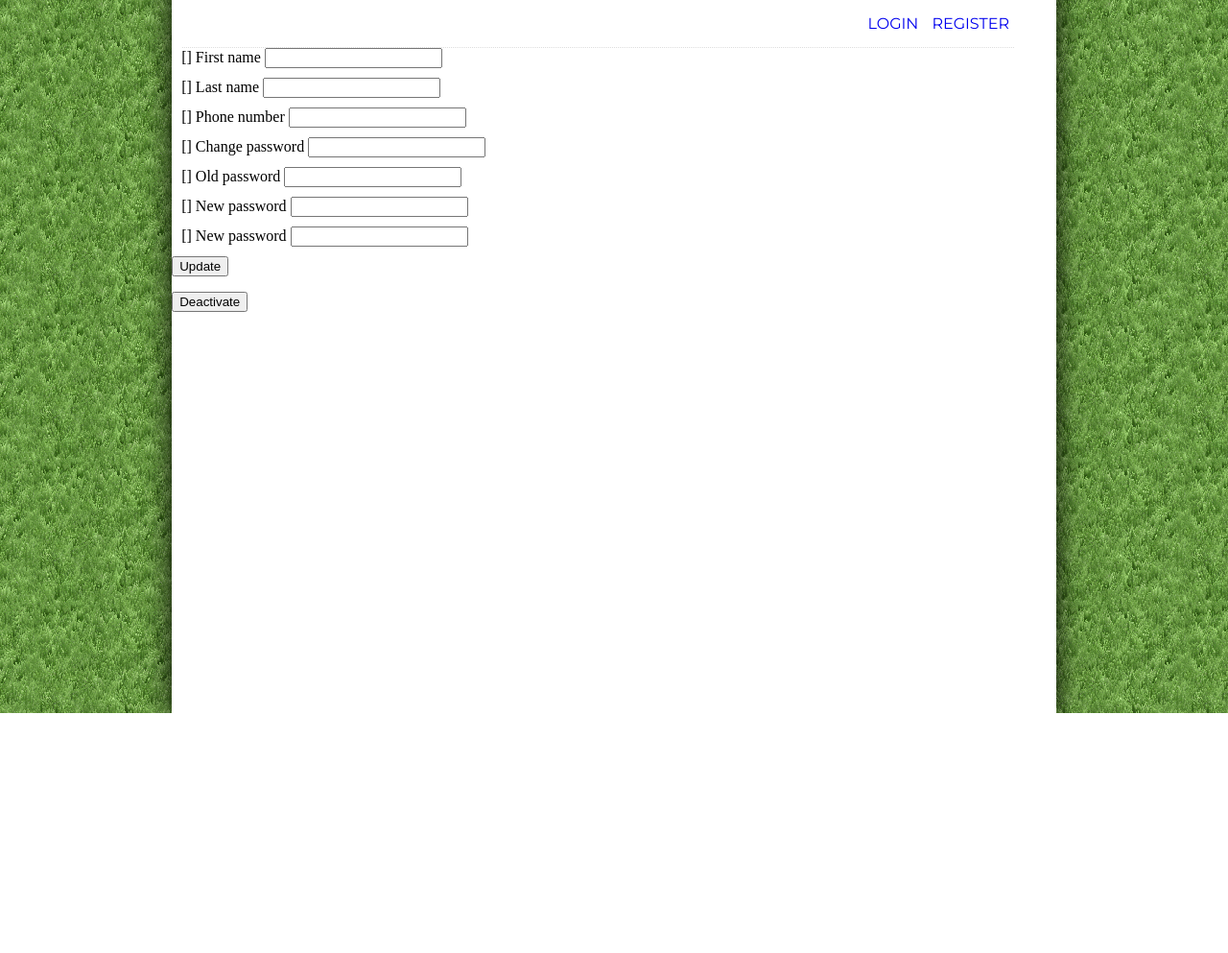
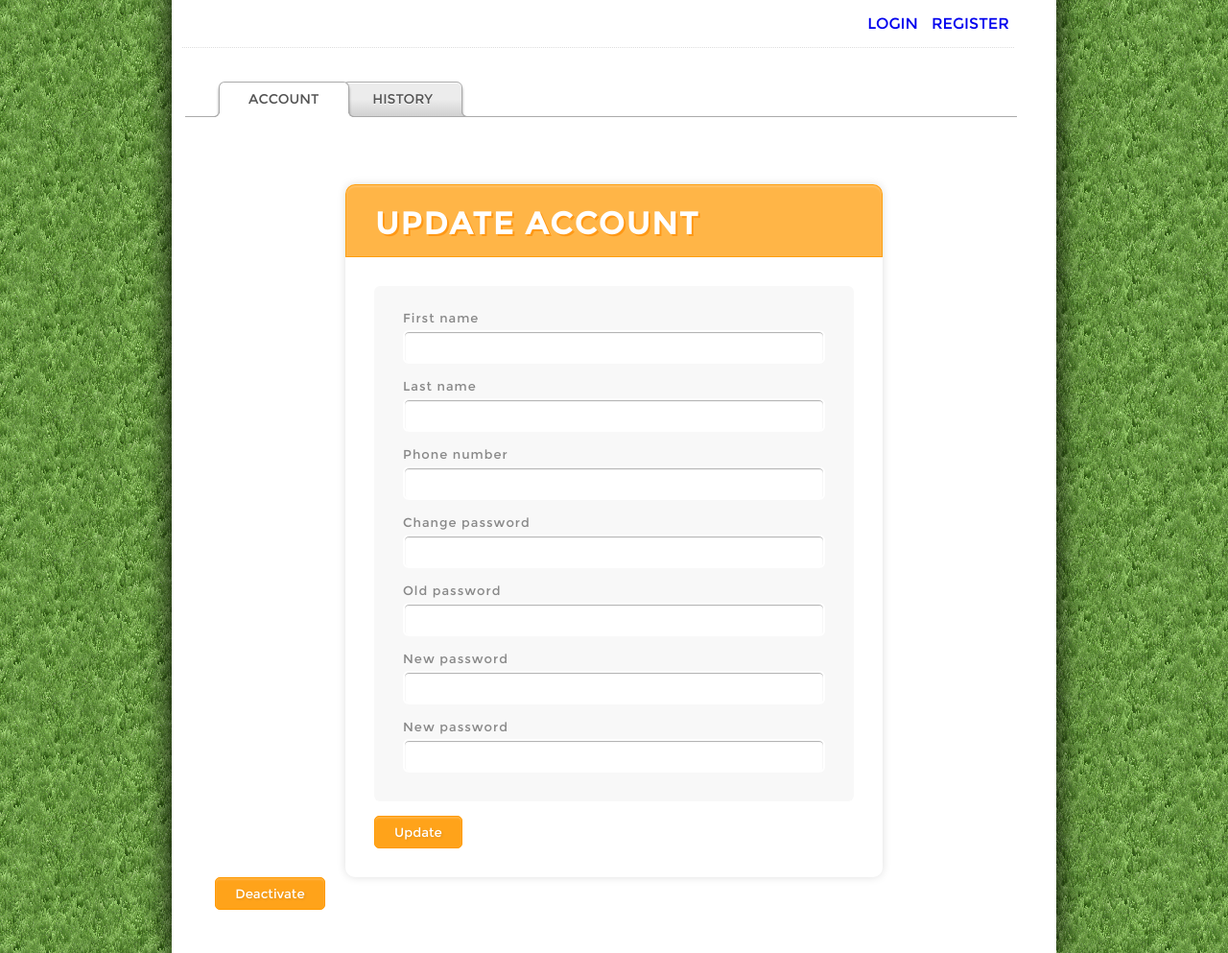
Before and after one commit to crypotex/taas, a Django app: template taas/user/templates/user_update.html in a window 1280 px wide. Shown: the part 121-1114 px from the top of the page at 96% size. Before the commit the page ends 864 px from the top, so only its background shows below. Run offline with Django 3.2, Linux system fonts and the light colour scheme; the template is opened without the code that fills it, so the values that code supplies are empty, except form fields; tables that the repository leaves empty hold one stand-in row (values such as "Sample post"); form fields are guessed from the names that the template uses; some libraries are stand-ins or nearby versions.

Commit message:
Add style to /user/update, modify success message Issue #55

```diff
--- a/taas/static/css/main.css
+++ b/taas/static/css/main.css
@@ -111,7 +111,7 @@ p {
 .user-nav {
     float: right;
     width: 97%;
-    margin: auto 30px;
+    margin: auto 30px 35px;
     border-bottom: 1px dotted #dddddd;
 }
 
@@ -169,5 +169,5 @@ a:visited {
 }
 
 .messages {
-    margin: 65px;
+    margin: 65px auto 30px auto;
 }
--- a/taas/templates/base.html
+++ b/taas/templates/base.html
@@ -7,11 +7,10 @@
 <head>
     <title>{% block title %}{% trans 'Tartu Agility Playground' %}{% endblock title %}</title>
     <meta charset="UTF-8">
-    {% block styles %}
-    {% endblock styles %}
+    {% block styles %}{% endblock styles %}
     <link rel="stylesheet" type="text/css" href="{% static 'css/main.css' %}"/>
-    <link href='https://fonts.googleapis.com/css?family=Montserrat' rel='stylesheet' type='text/css'>
     <script src="https://ajax.googleapis.com/ajax/libs/jquery/1.6.2/jquery.min.js"></script>
+    {% block scripts %}{% endblock scripts %}
 </head>
 
 <body>
@@ -70,6 +69,8 @@
             {% endfor %}
         </ul>
     {% endif %}
+
+    {% block tab-menu %}{% endblock tab-menu %}
 </div>
 
 {% block content %}{% endblock content %}
--- a/taas/user/static/css/user.css
+++ b/taas/user/static/css/user.css
@@ -1,4 +1,4 @@
-.register-form, .login-form, .reset-form {
+.register-form, .login-form, .reset-form, .update-form {
     width: 500px;
     padding: 30px;
     margin: 70px auto 0 auto;
@@ -25,7 +25,7 @@ input[type="text"], input[type="password"], input[type="email"] {
     -webkit-box-shadow: inset 0 1px 1px rgba(0, 0, 0, 0.33);
 }
 
-/* "Enter" & "Submit" button */
+/* Submit type buttons */
 input[type="submit"] {
     background: #ffa31a;
     padding: 8px 20px 8px 20px;
@@ -54,7 +54,13 @@ input[type="submit"]:hover {
     box-shadow: inset 0 2px 2px 0 rgba(255, 255, 255, 0.17);
 }
 
-.register-form label, .register-form p, .login-form label, .login-form p, .reset-form label, .reset-form p {
+#deactivate-button {
+    margin: auto auto 45px 45px;
+}
+
+.register-form label, .register-form p, .login-form label,
+.login-form p, .reset-form label, .reset-form p,
+.update-form p, .update-form label {
     display: block;
     font-family: 'Montserrat', sans-serif;
     font-size: 13px;
@@ -95,7 +101,7 @@ input[type="submit"]:hover {
 }
 
 /* Heading */
-.register-form h1, .login-form h1, .reset-form h1 {
+.register-form h1, .login-form h1, .reset-form h1, .update-form h1 {
     background: rgba(255, 163, 26, 0.8);
     padding: 20px 30px 15px 30px;
     margin: -30px -30px 30px -30px;
@@ -134,7 +140,7 @@ label.required:after {
     color: rgba(216, 0, 12, 0.6);
 }
 
-.field-error input[type="text"], .field-error input[type="password"], .field-error input[type="email"] {
+input.field-error {
     border-color: rgba(216, 0, 12, 0.6);
 }
 
@@ -145,3 +151,88 @@ label.required:after {
 .reset-form .help-text {
     margin: auto auto 15px;
 }
+
+.tab-menu {
+    list-style: none;
+    margin: auto;
+    line-height: 35px;
+    height: 37px;
+    overflow: hidden;
+    font-size: 14px;
+    font-family: Montserrat, sans-serif;
+    text-transform: uppercase;
+    position: relative;
+}
+
+.tab-menu li {
+    border: 1px solid #AAA;
+    background: #D1D1D1;
+    background: -o-linear-gradient(top, #ECECEC 50%, #D1D1D1 100%);
+    background: -ms-linear-gradient(top, #ECECEC 50%, #D1D1D1 100%);
+    background: -moz-linear-gradient(top, #ECECEC 50%, #D1D1D1 100%);
+    background: -webkit-linear-gradient(top, #ECECEC 50%, #D1D1D1 100%);
+    background: linear-gradient(top, #ECECEC 50%, #D1D1D1 100%);
+    display: inline-block;
+    position: relative;
+    z-index: 0;
+    border-top-left-radius: 6px;
+    border-top-right-radius: 6px;
+    box-shadow: 0 3px 3px rgba(0, 0, 0, 0.4), inset 0 1px 0 #FFF;
+    text-shadow: 0 1px #FFF;
+    margin: 0 -5px;
+    padding: 0 30px;
+}
+
+.tab-menu a {
+    color: #555;
+    text-decoration: none;
+}
+
+.tab-menu li.selected {
+    background: #FFF;
+    color: #333;
+    z-index: 2;
+    border-bottom-color: #FFF;
+}
+
+.tab-menu:before {
+    position: absolute;
+    content: " ";
+    width: 97%;
+    bottom: 0;
+    left: 0;
+    border-bottom: 1px solid #AAA;
+    z-index: 1;
+}
+
+.tab-menu li:before,
+.tab-menu li:after {
+    border: 1px solid #AAA;
+    position: absolute;
+    bottom: -1px;
+    width: 5px;
+    height: 5px;
+    content: " ";
+}
+
+.tab-menu li:before {
+    left: -6px;
+    border-bottom-right-radius: 6px;
+    border-width: 0 1px 1px 0;
+    box-shadow: 2px 2px 0 #D1D1D1;
+}
+
+.tab-menu li:after {
+    right: -6px;
+    border-bottom-left-radius: 6px;
+    border-width: 0 0 1px 1px;
+    box-shadow: -2px 2px 0 #D1D1D1;
+}
+
+.tab-menu li.selected:before {
+    box-shadow: 2px 2px 0 #FFF;
+}
+
+.tab-menu li.selected:after {
+    box-shadow: -2px 2px 0 #FFF;
+}
--- a/taas/user/templates/login.html
+++ b/taas/user/templates/login.html
@@ -14,7 +14,9 @@
 
     {% if next %}
         {% if not user.is_authenticated %}
-            <p>{% trans "Please login to see this page." %}</p>
+            <div class="error">
+                <p class="error-message">{% trans "Please login to see this page." %}</p>
+            </div>
         {% endif %}
     {% endif %}
 
@@ -24,7 +26,7 @@
 
         {% if form.errors %}
             {% for error in form.non_field_errors %}
-            <p class="error-message">{{ error }}</p>
+                <p class="error-message">{{ error }}</p>
             {% endfor %}
         {% endif %}
 
--- a/taas/user/templates/user_deactivate.html
+++ b/taas/user/templates/user_deactivate.html
@@ -1,6 +1,10 @@
 {% extends 'base.html' %}
 {% load i18n %}
 {% load staticfiles %}
+
+{% block styles %}
+    <link rel="stylesheet" type="text/css" href="{% static 'css/user.css' %}"/>
+{% endblock styles %}
 
 {% block content %}
     <p>
--- a/taas/user/templates/user_update.html
+++ b/taas/user/templates/user_update.html
@@ -8,69 +8,66 @@
 {% endblock title %}
 
 {% block styles %}
-    <script>
-        function checkPasswords() {
-            checkbox = document.getElementById('id_change_password');
-            if (checkbox.checked) {
-                document.getElementById('passwordChange').style.display = "block";
-            } else {
-                document.getElementById('passwordChange').style.display = "none";
-            }
-        }
-        window.onload = checkPasswords;
-    </script>
+    <link rel="stylesheet" type="text/css" href="{% static 'css/user.css' %}"/>
 {% endblock %}
+
+{% block tab-menu %}
+    <ul class="tab-menu">
+        <li class="selected"><a href="/user/update">{% trans 'Account' %}</a></li>
+        <li><a href="/user/deactivate">{% trans 'History' %}</a></li>
+    </ul>
+{% endblock tab-menu %}
 
 {% block content %}
 
-    <form method="POST">{% csrf_token %}
-        {{ form.non_field_errors }}
-        <p>
-            {{ form.first_name.errors }}
+    <form method="POST" class="update-form">{% csrf_token %}
+
+        <h1>{% trans 'Update account' %}</h1>
+
+        {% for error in form.non_field_errors %}
+            <p class="error-message">{{ error }}</p>
+        {% endfor %}
+
+        <div class="fieldWrapper">
             {{ form.first_name.label_tag }}
-            {{ form.first_name }}
-        </p>
+            {% render_field form.first_name|add_error_class:"field-error" %}
+            {% for err in form.first_name.errors %}
+                <p class="error-message">{{ form.first_name.errors.as_text|cut:"* " }}</p>{% endfor %}
 
-        <p>
-            {{ form.last_name.errors }}
             {{ form.last_name.label_tag }}
-            {{ form.last_name }}
-        </p>
+            {% render_field form.last_name|add_error_class:"field-error" %}
+            {% for err in form.last_name.errors %}
+                <p class="error-message">{{ form.last_name.errors.as_text|cut:"* " }}</p>{% endfor %}
 
-        <p>
-            {{ form.phone_number.errors }}
             {{ form.phone_number.label_tag }}
-            {{ form.phone_number }}
-        </p>
+            {% render_field form.phone_number|add_error_class:"field-error" %}
+            {% for err in form.phone_number.errors %}
+                <p class="error-message">{{ form.phone_number.errors.as_text|cut:"* " }}</p>{% endfor %}
 
-        <p>
-            {{ form.change_password.errors }}
             {{ form.change_password.label_tag }}
             {% render_field form.change_password onclick="javascript:checkPasswords(this);" %}
-        </p>
 
-        <div id="passwordChange">
-            <p>
-                {{ form.old_password.errors }}
+            <div id="passwordChange">
                 {{ form.old_password.label_tag }}
-                {{ form.old_password }}
-            </p>
+                {% render_field form.old_password|add_error_class:"field-error" %}
+                {% for err in form.old_password.errors %}
+                    <p class="error-message">{{ form.old_password.errors.as_text|cut:"* " }}</p>{% endfor %}
 
-            <p>
-                {{ form.new_password1.errors }}
                 {{ form.new_password1.label_tag }}
-                {{ form.new_password1 }}
-            </p>
+                {% render_field form.new_password1|add_error_class:"field-error" %}
+                {% for err in form.new_password1.errors %}
+                    <p class="error-message">{{ form.password1.errors.as_text|cut:"* " }}</p>{% endfor %}
 
-            <p>
-                {{ form.new_password2.errors }}
                 {{ form.new_password2.label_tag }}
-                {{ form.new_password2 }}
-            </p>
+                {% render_field form.new_password2|add_error_class:"field-error" %}
+                {% for err in form.new_password2.errors %}
+                    <p class="error-message">{{ form.new_password2.errors.as_text|cut:"* " }}</p>{% endfor %}
+            </div>
+        </div>
         </div>
         <input id="submit-button" type="submit" value={% trans 'Update' %}>
     </form>
     <form action={% url 'user_deactivate_form' %}>{% csrf_token %}
-        <input type="submit" value={% trans 'Deactivate' %}>
+        <input id="deactivate-button" type="submit" value={% trans 'Deactivate' %}>
     </form>
 {% endblock content %}
```
Lines whose indentation alone changed are shown as unchanged.
